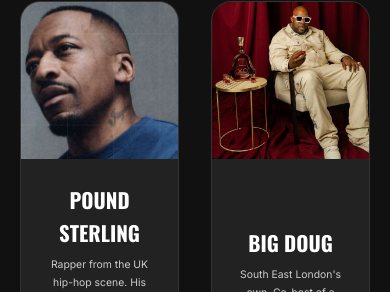
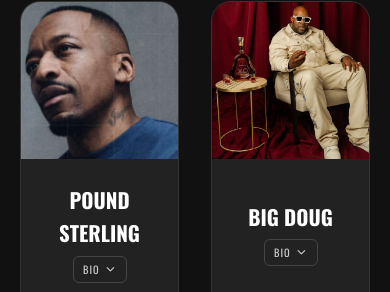
Before and after one commit to Mrfocused1/winnerstalking, a plain HTML site: page index.html in a window 390 px wide. Shown: the part 2259-2551 px from the top of the page. Drawn offline with nearby package versions, Linux system fonts and the light colour scheme.

Commit message:
Add mobile bio accordion toggle for host cards
Bios collapse behind a toggle button on mobile to save space.
Desktop view unchanged — toggle is hidden.

Co-Authored-By: Claude Opus 4.6 (1M context) <noreply@anthropic.com>

```diff
--- a/app.js
+++ b/app.js
@@ -398,6 +398,18 @@
   }
 
   // ========================================================================
+  // BIO ACCORDION (mobile)
+  // ========================================================================
+  document.querySelectorAll('.bio-toggle').forEach(function (btn) {
+    btn.addEventListener('click', function () {
+      var bio = this.nextElementSibling;
+      var expanded = this.getAttribute('aria-expanded') === 'true';
+      this.setAttribute('aria-expanded', !expanded);
+      bio.classList.toggle('open');
+    });
+  });
+
+  // ========================================================================
   // INIT
   // ========================================================================
   initFeatured();
--- a/index.html
+++ b/index.html
@@ -112,6 +112,7 @@
           <div class="host-details">
             <h3 class="host-name">Pound Sterling</h3>
 
+            <button class="bio-toggle" aria-expanded="false">Bio <i class="fas fa-chevron-down"></i></button>
             <p class="host-bio">
               Rapper from the UK hip-hop scene. His track "For My Dogs" dominated Channel U charts for ten weeks,
               and "So Real" hit #1. A business-minded entrepreneur who brings sharp insight and energy to every episode.
@@ -131,6 +132,7 @@
           <div class="host-details">
             <h3 class="host-name">Big Doug</h3>
 
+            <button class="bio-toggle" aria-expanded="false">Bio <i class="fas fa-chevron-down"></i></button>
             <p class="host-bio">
               South East London's own. Co-host of a MOBO-nominated podcast and SE Dons squad member.
               A man juggling multiple responsibilities at the highest level.
--- a/styles.css
+++ b/styles.css
@@ -801,6 +801,10 @@ img {
   transform: scale(1.15);
 }
 
+.bio-toggle {
+  display: none;
+}
+
 /* --- Listen Section --- */
 .listen-section {
   padding: 5rem 0;
@@ -1300,8 +1304,44 @@ img {
     font-size: 1.3rem;
   }
 
+  .bio-toggle {
+    display: flex;
+    align-items: center;
+    gap: 0.4rem;
+    background: none;
+    border: 1px solid #444;
+    border-radius: 6px;
+    color: var(--grey-light);
+    font-family: var(--font-heading);
+    font-size: 0.65rem;
+    text-transform: uppercase;
+    letter-spacing: 1px;
+    padding: 0.3rem 0.6rem;
+    cursor: pointer;
+    margin: 0 auto 0.5rem;
+    transition: color 0.3s ease, border-color 0.3s ease;
+  }
+
+  .bio-toggle i {
+    font-size: 0.55rem;
+    transition: transform 0.3s ease;
+  }
+
+  .bio-toggle[aria-expanded="true"] i {
+    transform: rotate(180deg);
+  }
+
   .host-bio {
     font-size: 0.65rem;
+    max-height: 0;
+    overflow: hidden;
+    opacity: 0;
+    transition: max-height 0.3s ease, opacity 0.3s ease;
+  }
+
+  .host-bio.open {
+    max-height: 200px;
+    opacity: 1;
   }
 
   .host-details {
```
